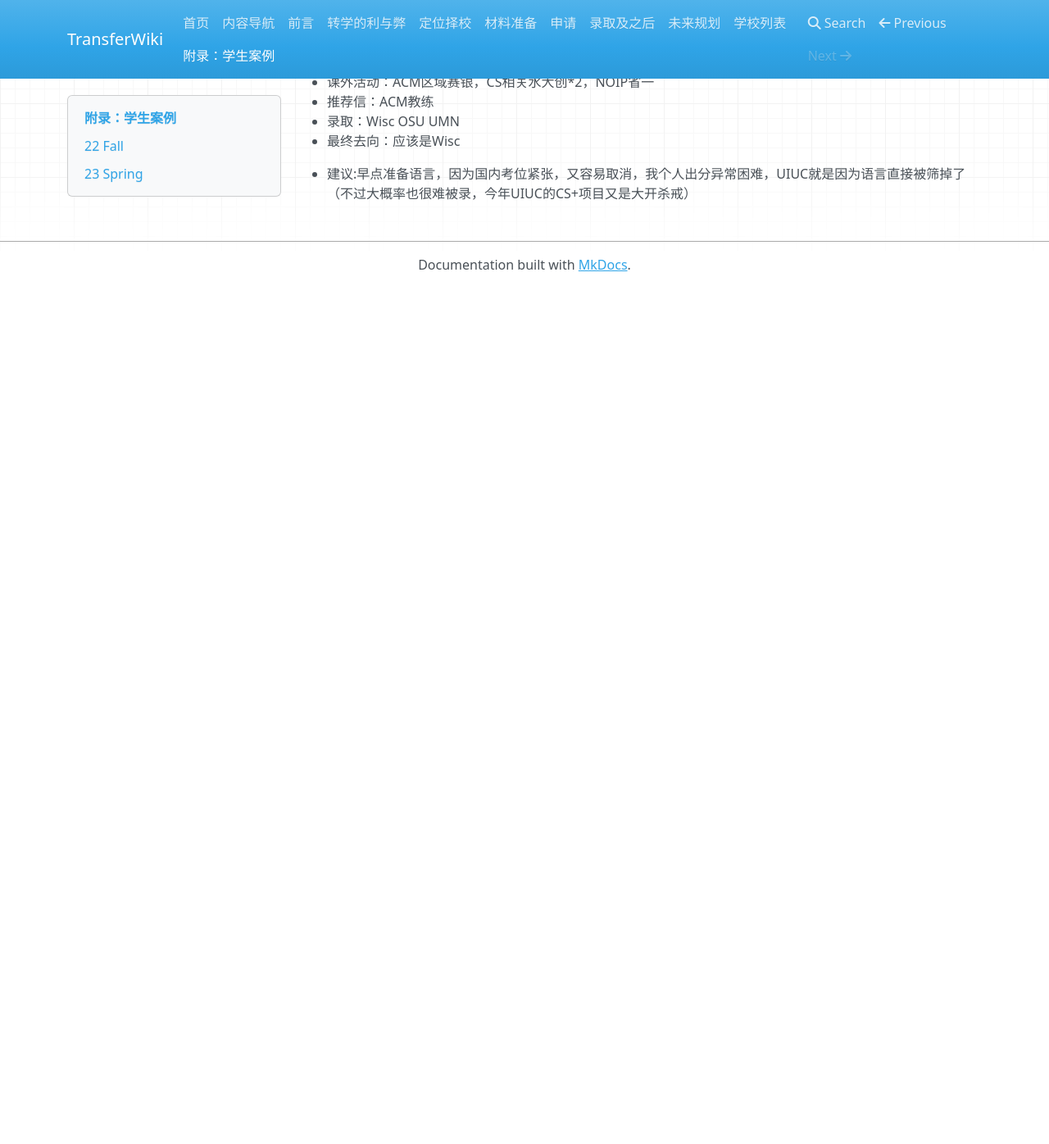
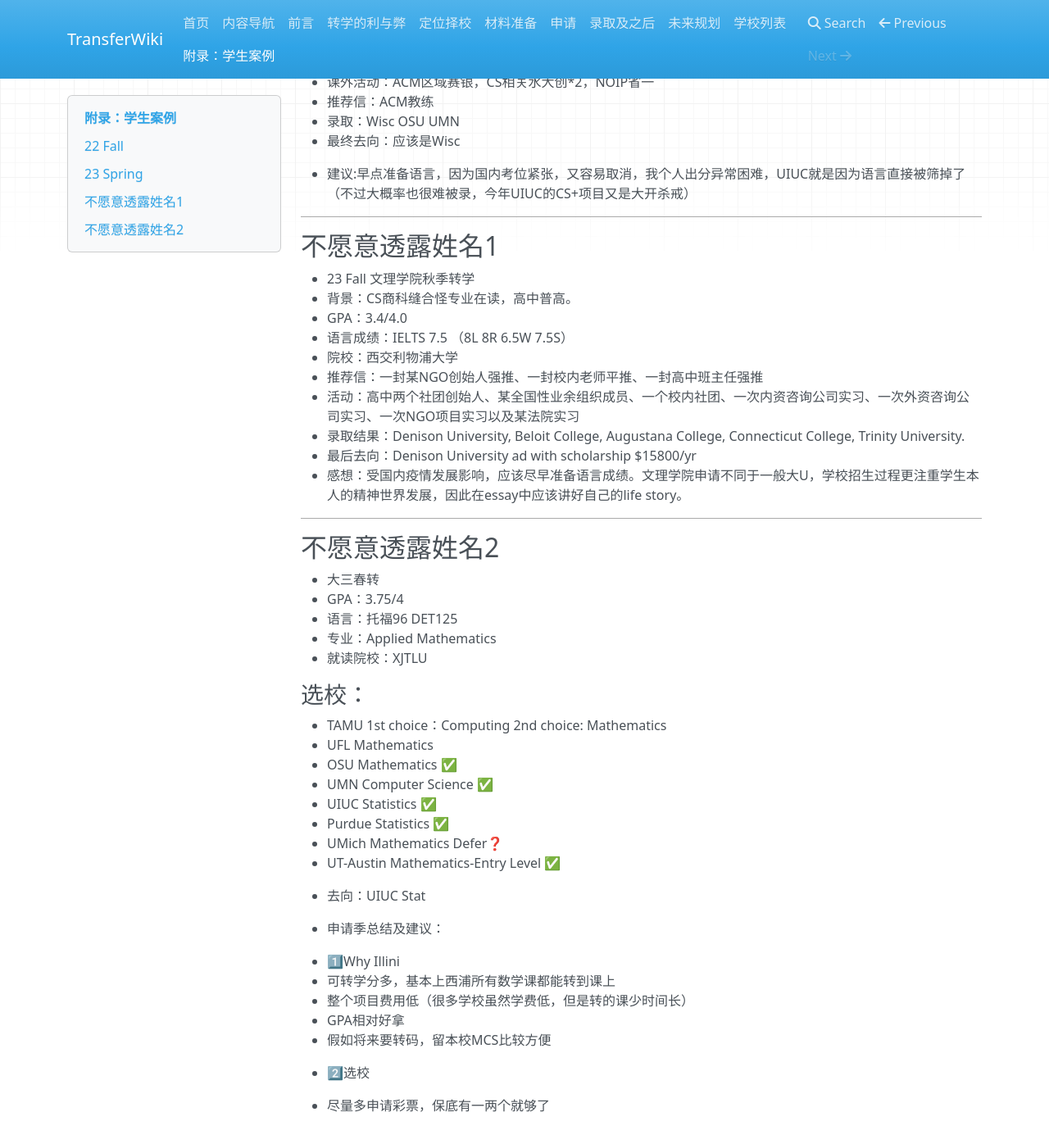
Before and after one commit to SihanXU/TransferWiki, an MkDocs documentation site: the page built from docs/bgs.md, in a window 1280 px wide and 1400 px high, scrolled down 8478 px. Shown: the top 1396 px of the window at 82% size. Built offline with MkDocs 1.6.1, drawn with Linux system fonts in a browser that asks for light colours; nearby versions of some CDN libraries; before the commit the page ends 8829 px from its top, so only the background shows below that.

Commit message:
Update bgs.md

```diff
--- a/docs/bgs.md
+++ b/docs/bgs.md
@@ -346,3 +346,50 @@ Minneapolis比Columbus强，生活会好一些。但气候会更恶劣一些（
 - 最终去向：应该是Wisc
 
 - 建议:早点准备语言，因为国内考位紧张，又容易取消，我个人出分异常困难，UIUC就是因为语言直接被筛掉了（不过大概率也很难被录，今年UIUC的CS+项目又是大开杀戒）
+
+***
+
+## 不愿意透露姓名1
+
+- 23 Fall 文理学院秋季转学
+- 背景：CS商科缝合怪专业在读，高中普高。
+- GPA：3.4/4.0
+- 语言成绩：IELTS 7.5 （8L 8R 6.5W 7.5S）
+- 院校：西交利物浦大学
+- 推荐信：一封某NGO创始人强推、一封校内老师平推、一封高中班主任强推
+- 活动：高中两个社团创始人、某全国性业余组织成员、一个校内社团、一次内资咨询公司实习、一次外资咨询公司实习、一次NGO项目实习以及某法院实习
+- 录取结果：Denison University, Beloit College, Augustana College, Connecticut College, Trinity University.
+- 最后去向：Denison University ad with scholarship $15800/yr
+- 感想：受国内疫情发展影响，应该尽早准备语言成绩。文理学院申请不同于一般大U，学校招生过程更注重学生本人的精神世界发展，因此在essay中应该讲好自己的life story。
+
+***
+
+## 不愿意透露姓名2
+
+- 大三春转
+- GPA：3.75/4
+- 语言：托福96 DET125
+- 专业：Applied Mathematics
+- 就读院校：XJTLU
+### 选校：
+- TAMU 1st choice：Computing
+  2nd choice: Mathematics
+- UFL Mathematics
+- OSU Mathematics ✅
+- UMN Computer Science ✅
+- UIUC Statistics ✅
+- Purdue Statistics ✅
+- UMich Mathematics Defer❓
+- UT-Austin Mathematics-Entry Level ✅
+
+- 去向：UIUC Stat
+
+- 申请季总结及建议：
+- 1️⃣Why Illini
+- 可转学分多，基本上西浦所有数学课都能转到课上
+- 整个项目费用低（很多学校虽然学费低，但是转的课少时间长）
+- GPA相对好拿
+- 假如将来要转码，留本校MCS比较方便
+
+- 2️⃣选校
+- 尽量多申请彩票，保底有一两个就够了
```
